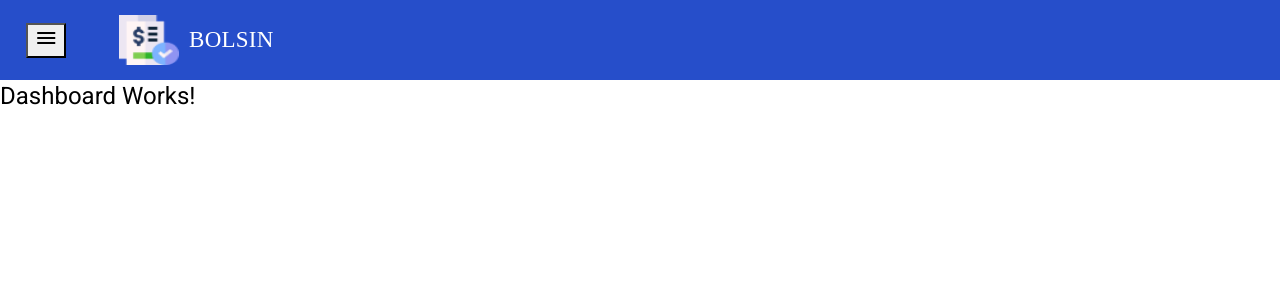
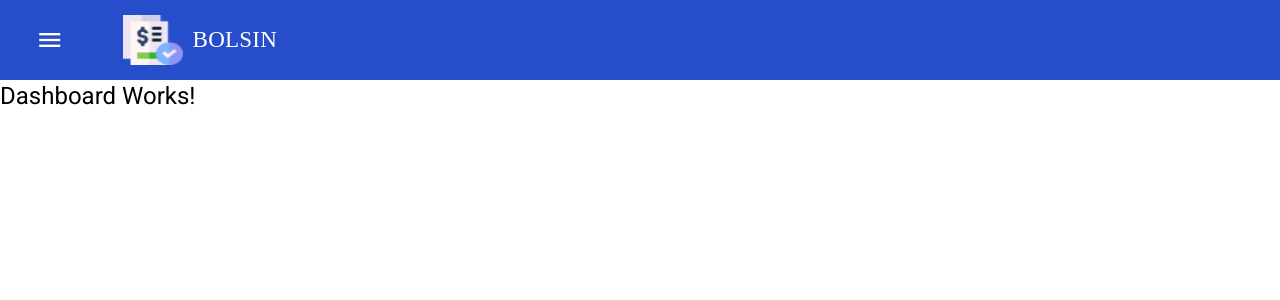
Before and after one commit to GustSilvaJR/ManageBills_Front, an Angular app: page /pages in a window 1280 px wide. Shown: the top 300 px of the page. Built offline with nearby package versions, Linux system fonts and the light colour scheme; a web font is replaced by a local one.

Commit message:
Finalizando desenvolvimento do cabeçalho da aplicação

```diff
--- a/src/app/shared/components/header/header.component.html
+++ b/src/app/shared/components/header/header.component.html
@@ -1,6 +1,6 @@
 <header>
     <nav class="container">
-        <button mat-button class="example-icon" aria-label="Example icon-button with menu icon" (click)="toggleSidebar()" type="button">
+        <button mat-button class="example-icon btn btn_side_menu" aria-label="Example icon-button with menu icon" (click)="toggleSidebar()" type="button">
             <mat-icon> menu </mat-icon>
         </button>
 
--- a/src/app/shared/components/header/header.component.scss
+++ b/src/app/shared/components/header/header.component.scss
@@ -27,3 +27,25 @@ header{
 img{
     width: 60px;
 }
+
+.btn_side_menu {
+    color: white;
+
+
+    mat-icon{
+        font-size: 28px;
+    }
+}
+
+.btn_side_menu:hover {
+    border: 1px solid white;
+}
+
+.btn_side_menu:active {
+    border: 1px solid rgb(185, 181, 181);
+}
+
+.mat-icon {
+    width: 28px;
+    height: 28px;
+}
--- a/src/app/shared/components/header/header.component.ts
+++ b/src/app/shared/components/header/header.component.ts
@@ -16,7 +16,7 @@ export class HeaderComponent {
   public status_sidebar = false;
 
   public toggleSidebar(){
-    console.log('to entrando aqui ')
+
     this.toggle_sidebar.emit(!this.status_sidebar);
     this.status_sidebar = !this.status_sidebar;
   }
--- a/src/scss/reset.scss
+++ b/src/scss/reset.scss
@@ -41,3 +41,7 @@ table {
 	border-collapse: collapse;
 	border-spacing: 0;
 }
+
+.mat-icon {
+    vertical-align: middle;
+}
```
